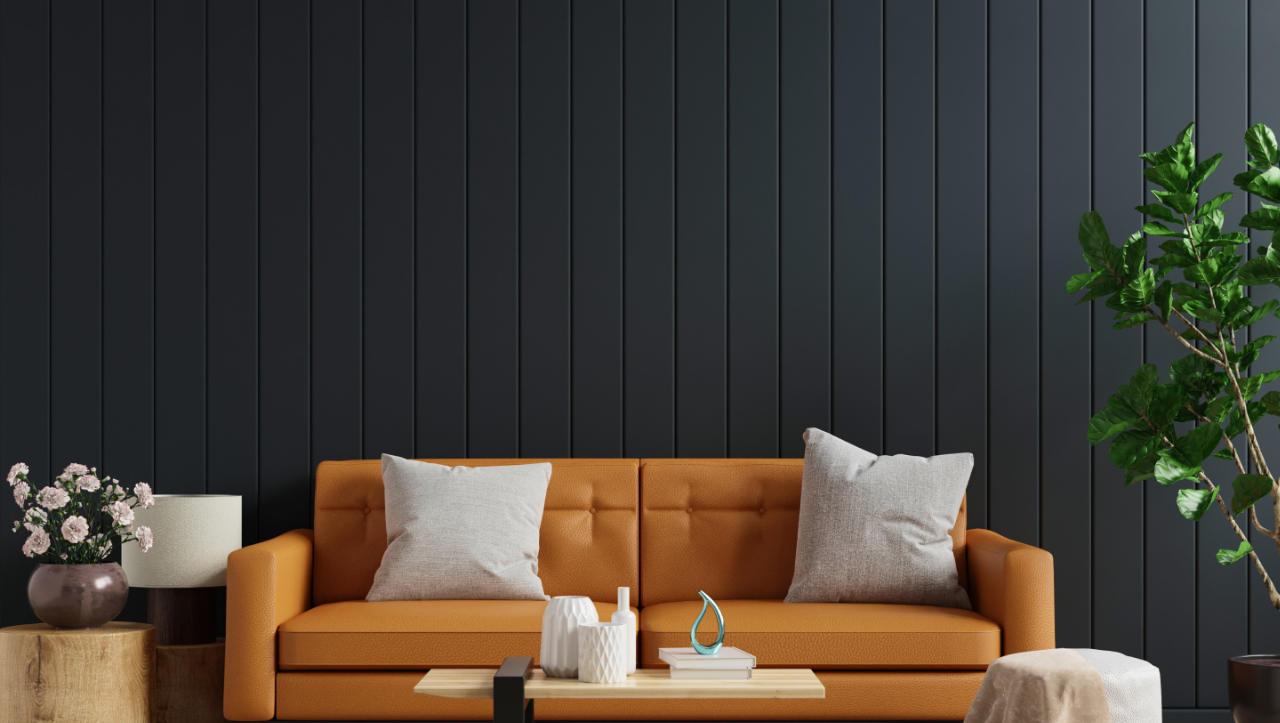
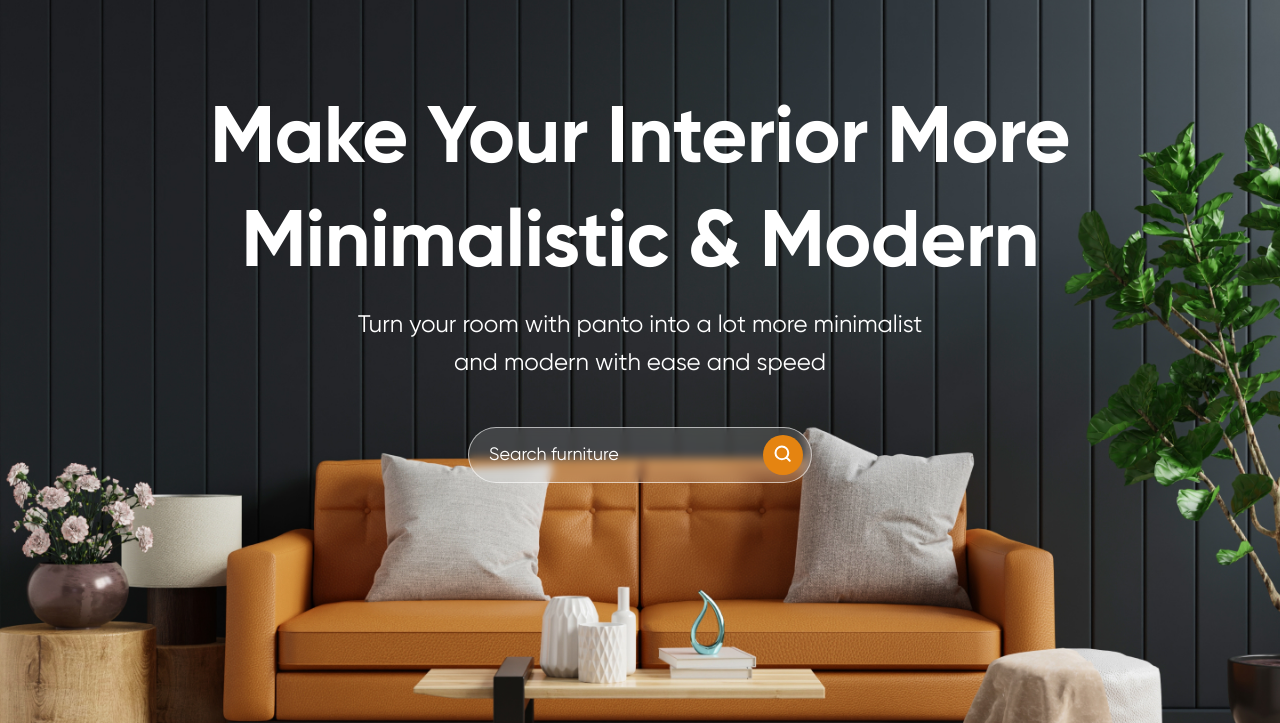
Before and after one commit to VNagorniy/panto-store, a plain HTML site: page index.html in a window 1280 px wide. Shown: the part 77-800 px from the top of the page. Drawn offline with Linux system fonts and the light colour scheme.

Commit message:
верстка и стилизация контента для шапки

```diff
--- a/index.html
+++ b/index.html
@@ -9,7 +9,8 @@
 <body>
     <header class="header">
         <div class="container">
-            <nav class="nav">
+
+            <nav class="header__nav nav">
                     <a href="#!" class="nav__logo">Panto</a>
 
                     <ul class="nav-list">
@@ -23,6 +24,22 @@
                             <div class="cart__count">0</div>
                         </a>
             </nav>
+
+
+
+
+
+            <div class="header__content">
+                <h1 class="header__title"> Make your interior more minimalistic & modern</h1>
+                <p>Turn your room with panto into a lot more minimalist and modern with ease and speed</p>
+
+                <form action="" class="header__search search-form">
+                    <input placeholder="Search furniture" type="text" class="search-form__input" autocomplete="off">
+                    <button class="search-form__btn">
+                        <img src="./img/icons/search.svg" alt="Search">
+                    </button>
+                </form>
+            </div>
         </div>
     </header>
 </body>
--- a/scss/blocks/_header.scss
+++ b/scss/blocks/_header.scss
@@ -14,3 +14,33 @@
         color: var(--header-text-color);
     }
 }
+
+.header__nav {
+    margin-bottom: 86px;
+}
+
+.header__content {
+    text-align: center;
+}
+
+.header__title {
+    margin-bottom: 14px;
+
+    font-weight: 700;
+    font-size: 80px;
+    line-height: 130%; /* 104px */
+    letter-spacing: -0.8px;
+    text-transform: capitalize;
+}
+
+.header__content p {
+    margin: 0 auto;
+    max-width: 606px;
+
+    font-size: 24px;
+    line-height: 160%; /* 38.4px */
+}
+
+.header__search {
+    margin: 45px auto 0;
+}
--- /dev/null
+++ b/scss/blocks/_search-form.scss
@@ -0,0 +1,32 @@
+.search-form {
+    display: flex;
+    max-width: 344px;
+    padding: 8px 8px 8px 20px;
+    justify-content: space-between;
+    align-items: center;
+    height: 56px;
+
+    border-radius: 42px;
+    border: 0.862px solid rgba(255, 255, 255, 0.60);
+    background: rgba(255, 255, 255, 0.15);
+    backdrop-filter: blur(4px);
+}
+
+.search-form__input {
+    color: #FFF;
+    font-size: 18px;
+    font-weight: 700;
+    line-height: 150%; /* 27px */
+
+    &::placeholder {
+        color: #FFF;
+        font-weight: 400;
+    }
+}
+
+.search-form__btn {
+    width: 40px;
+    height: 40px;
+    border-radius: 24px;
+    background: var(--accent);
+}
--- a/scss/main.scss
+++ b/scss/main.scss
@@ -11,3 +11,4 @@
 @import "./blocks/nav";
 @import "./blocks/nav-list";
 @import "./blocks/cart";
+@import "./blocks/search-form";
```
Also changed, not shown: css/main.css, 1 other file. Lines whose indentation alone changed are shown as unchanged.
